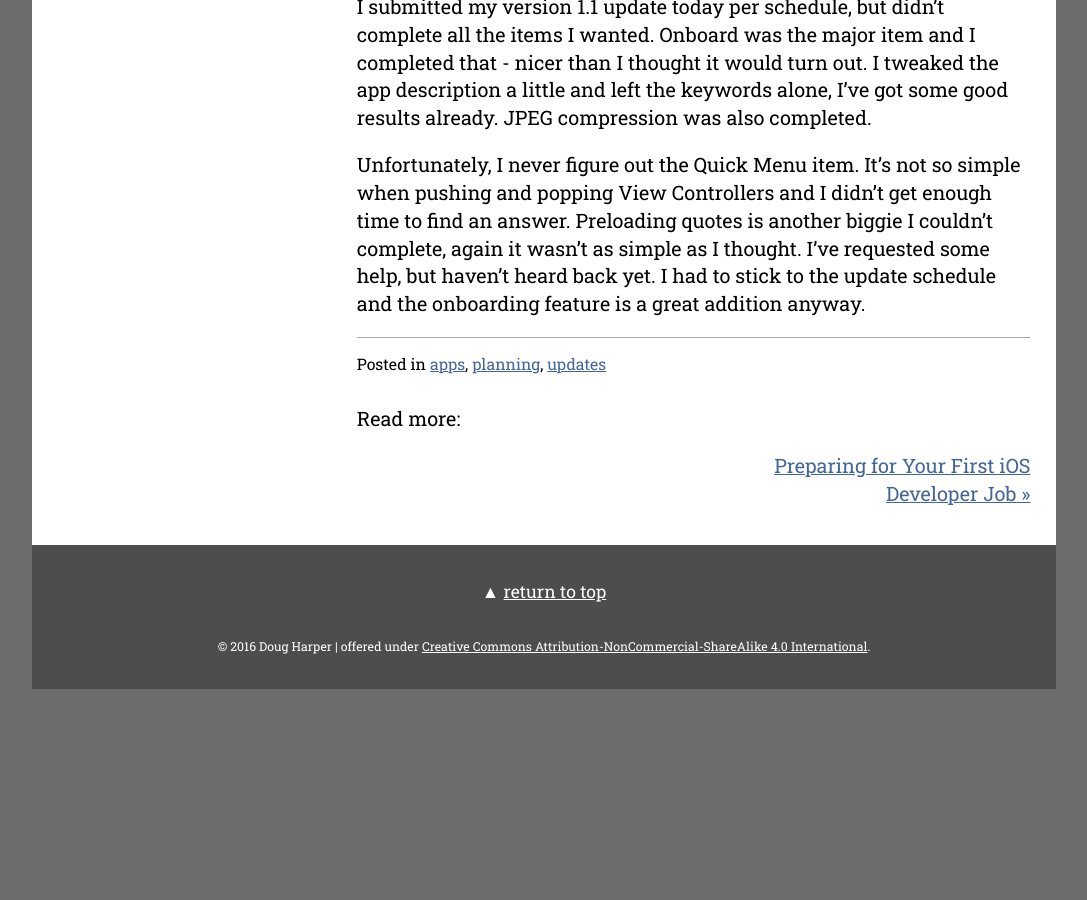
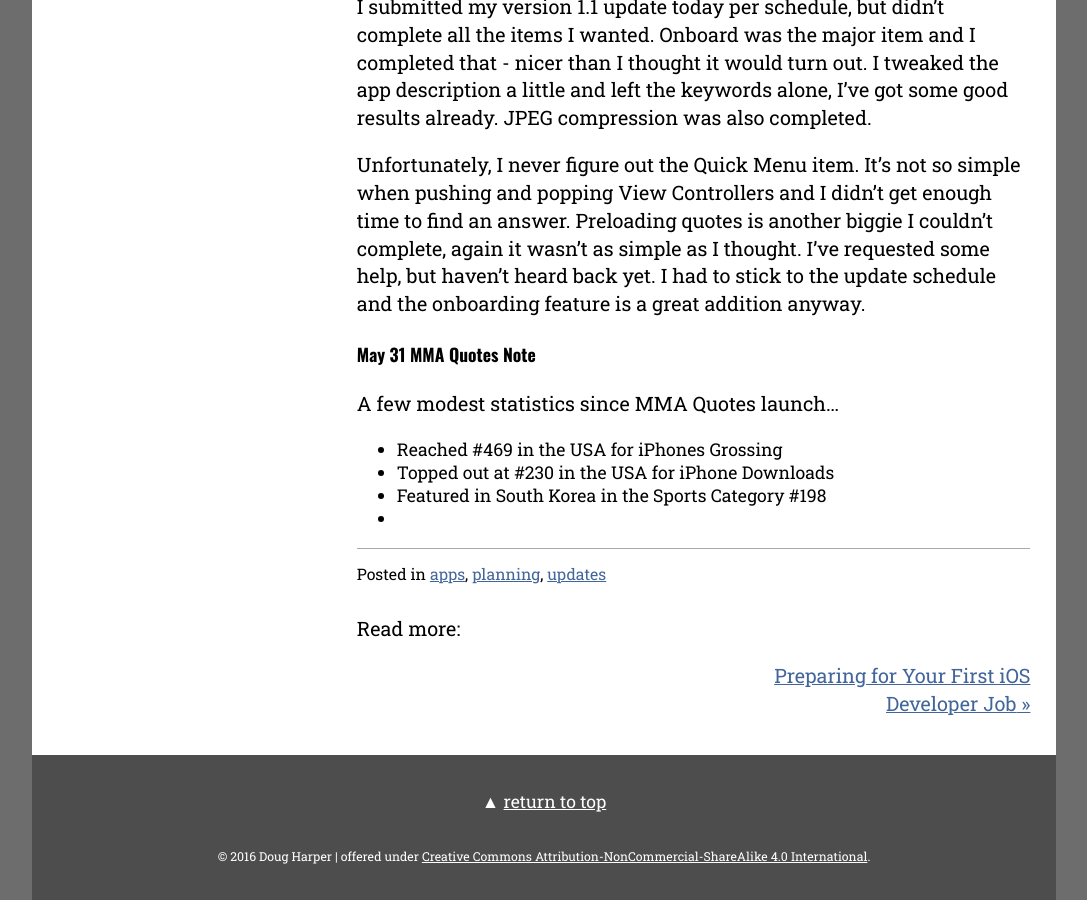
Before and after one commit to endodoug/endodoug.github.io, a Jekyll site: the page built from _posts/2016-02-13-mma-quotes-approved.md, in a window 1280 px wide and 900 px high, scrolled down 1508 px. Shown: the whole window, without its empty margins (96-1183 px from the left). Built offline with Jekyll 4.4.1, drawn with Linux system fonts in a browser that asks for light colours; comment, search, counter and statistics services are not loaded; before the commit the page ends 2197 px from its top, so only the background shows below that.

Commit message:
Update 2016-02-13-mma-quotes-approved.md
Brief update

```diff
--- a/_posts/2016-02-13-mma-quotes-approved.md
+++ b/_posts/2016-02-13-mma-quotes-approved.md
@@ -48,3 +48,11 @@
 I submitted my version 1.1 update today per schedule, but didn't complete all the items I wanted.  Onboard was the major item and I completed that - nicer than I thought it would turn out. I tweaked the app description a little and left the keywords alone, I've got some good results already.  JPEG compression was also completed.
 
 Unfortunately, I never figure out the Quick Menu item.  It's not so simple when pushing and popping View Controllers and I didn't get enough time to find an answer.  Preloading quotes is another biggie I couldn't complete, again it wasn't as simple as I thought.  I've requested some help, but haven't heard back yet.   I had to stick to the update schedule and the onboarding feature is a great addition anyway.
+
+#### May 31 MMA Quotes Note
+
+A few modest statistics since MMA Quotes launch...
+* Reached #469 in the USA for iPhones Grossing
+* Topped out at #230 in the USA for iPhone Downloads
+* Featured in South Korea in the Sports Category #198
+*
```
